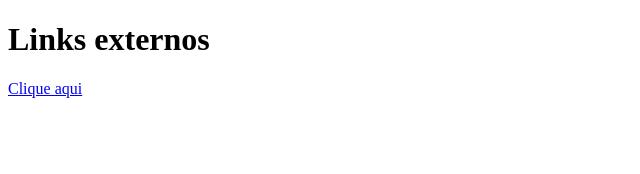
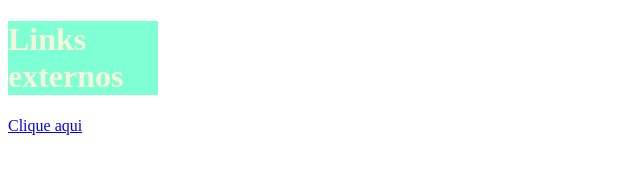
Before and after one commit to erickluizsilva/aula-tabela, a plain HTML site: page index.html in a window 1280 px wide. Shown: the whole page, without its empty margins (0-640 px from the left). Drawn offline with Linux system fonts and the light colour scheme.

Commit message:
estilizado o arquivo index.html

```diff
--- a/index.html
+++ b/index.html
@@ -4,6 +4,14 @@
     <meta charset="UTF-8">
     <meta name="viewport" content="width=device-width, initial-scale=1.0">
     <title>Links externos</title>
+
+    <style>
+        h1 {
+            background-color: aquamarine;
+            color: beige;
+            width: 150px;
+        }
+    </style>
 </head>
 <body>
     <h1>Links externos</h1>
```
